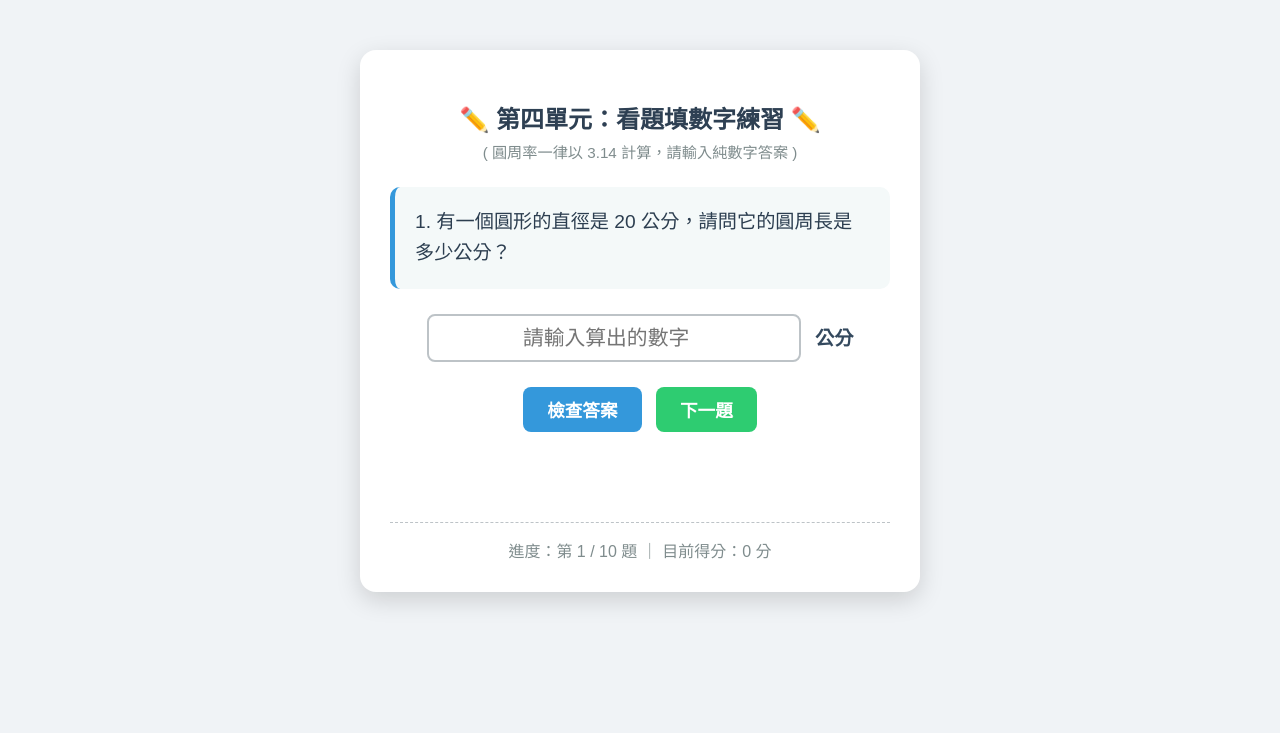
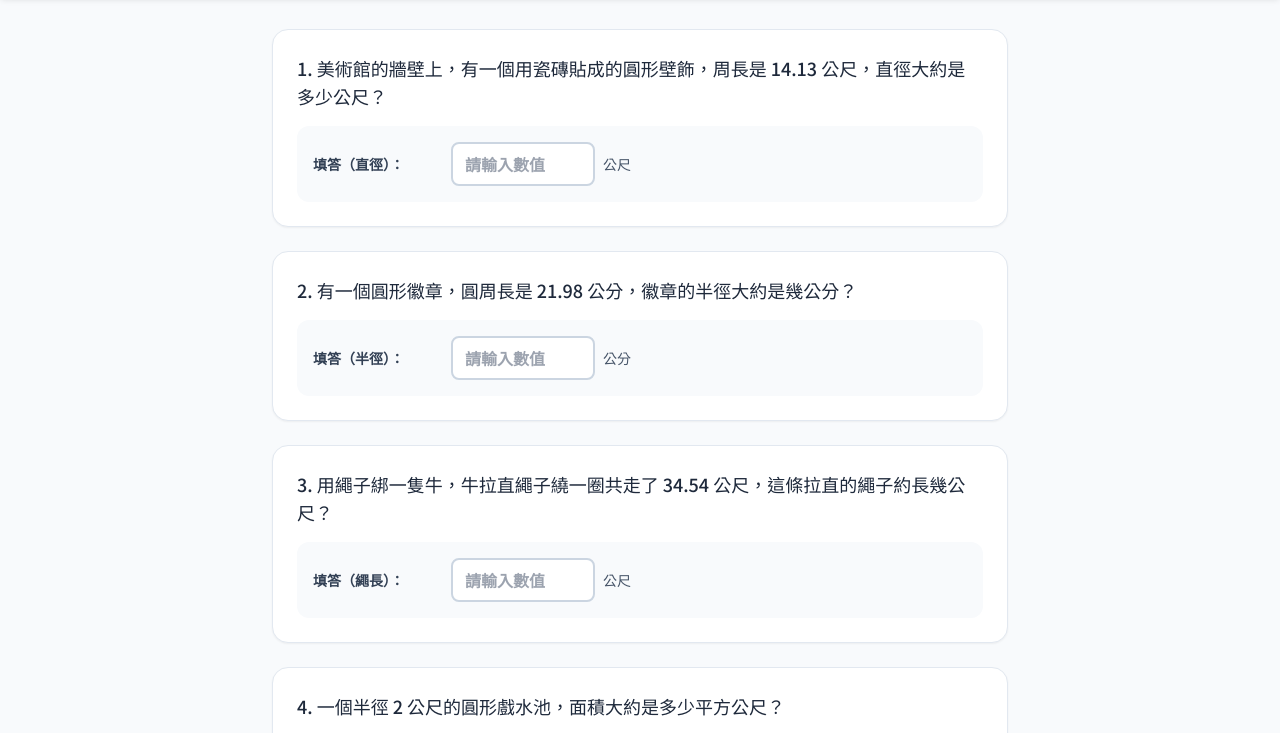
Before and after one commit to chang1115-sys/html, a plain HTML site: page index_1021M.html in a window 1280 px wide. Shown: the part 99-832 px from the top of the page. Drawn offline with nearby package versions, Linux system fonts and the light colour scheme.

Commit message:
Add files via upload

```diff
--- a/index_1021M.html
+++ b/index_1021M.html
@@ -1,186 +1,265 @@
 <!DOCTYPE html>
-<html lang="zh-Hant-TW">
+<html lang="zh-TW">
 <head>
     <meta charset="UTF-8">
     <meta name="viewport" content="width=device-width, initial-scale=1.0">
-    <title>六上數學：圓周長與圓面積填空測驗</title>
+    <title>國小數學：圓周長與圓面積線上測驗</title>
+    <!-- Tailwind CSS CDN -->
+    <script src="https://cdn.tailwindcss.com"></script>
+    <!-- Google Fonts -->
+    <link href="https://fonts.googleapis.com/css2?family=Noto+Sans+TC:wght@400;500;700&display=swap" rel="stylesheet">
     <style>
         body {
-            font-family: 'Microsoft JhengHei', sans-serif;
-            background-color: #f0f3f6;
-            display: flex;
-            justify-content: center;
-            align-items: center;
-            min-height: 100vh;
+            font-family: 'Noto Sans TC', sans-serif;
+            background-color: #f8fafc;
+        }
+        /* 隱藏原生 number 輸入框的上下微調按鈕 */
+        input::-webkit-outer-spin-button,
+        input::-webkit-inner-spin-button {
+            -webkit-appearance: none;
             margin: 0;
-            padding: 20px;
         }
-        .quiz-container {
-            background-color: white;
-            padding: 30px;
-            border-radius: 16px;
-            box-shadow: 0 8px 24px rgba(0,0,0,0.15);
-            text-align: center;
-            max-width: 500px;
-            width: 100%;
+        input[type=number] {
+            -moz-appearance: textfield;
         }
-        h2 { color: #2e4053; margin-bottom: 5px; }
-        .sub-title { color: #7f8c8d; font-size: 0.95rem; margin-bottom: 25px; }
-        .question-box {
-            font-size: 1.2rem;
-            color: #2c3e50;
-            background-color: #f4f9f9;
-            padding: 20px;
-            border-radius: 10px;
-            border-left: 5px solid #3498db;
-            margin-bottom: 25px;
-            text-align: left;
-            line-height: 1.6;
+        .correct-style {
+            border-color: #22c55e !important;
+            background-color: #f0fdf4 !important;
+            color: #15803d !important;
         }
-        .input-area {
-            margin-bottom: 20px;
-        }
-        input[type="number"] {
-            font-size: 1.3rem;
-            padding: 10px;
-            width: 70%;
-            border: 2px solid #bdc3c7;
-            border-radius: 8px;
-            text-align: center;
-            outline: none;
-            transition: 0.3s;
-        }
-        input[type="number"]:focus {
-            border-color: #3498db;
-            box-shadow: 0 0 8px rgba(52,152,219,0.3);
-        }
-        .unit { font-size: 1.2rem; margin-left: 10px; color: #34495e; font-weight: bold; }
-        button {
-            font-size: 1.1rem;
-            padding: 10px 24px;
-            border: none;
-            border-radius: 8px;
-            cursor: pointer;
-            margin: 5px;
-            transition: 0.2s;
-            font-weight: bold;
-        }
-        .btn-submit { background-color: #3498db; color: white; }
-        .btn-submit:hover { background-color: #2980b9; }
-        .btn-next { background-color: #2ecc71; color: white; }
-        .btn-next:hover { background-color: #27ae60; }
-        .result-box {
-            margin-top: 20px;
-            font-size: 1.15rem;
-            font-weight: bold;
-            min-height: 40px;
-            line-height: 1.5;
-        }
-        .correct { color: #27ae60; }
-        .wrong { color: #e74c3c; }
-        .score-box {
-            margin-top: 25px;
-            padding-top: 15px;
-            border-top: 1px dashed #bdc3c7;
-            color: #7f8c8d;
-            font-size: 1rem;
+        .incorrect-style {
+            border-color: #ef4444 !important;
+            background-color: #fef2f2 !important;
+            color: #b91c1c !important;
         }
     </style>
 </head>
-<body>
+<body class="min-h-screen text-slate-800 pb-16">
 
-<div class="quiz-container">
-    <h2>✏️ 第四單元：看題填數字練習 ✏️</h2>
-    <div class="sub-title">( 圓周率一律以 3.14 計算，請輸入純數字答案 )</div>
+    <!-- 頂部標題列 -->
+    <header class="bg-indigo-600 text-white shadow-md mb-8 sticky top-0 z-50">
+        <div class="max-w-3xl mx-auto px-4 py-5 flex justify-between items-center">
+            <div>
+                <h1 class="text-xl sm:text-2xl font-bold flex items-center gap-2">
+                    📐 國小數學：圓周長與圓面積練習測驗
+                </h1>
+                <p class="text-indigo-100 text-xs sm:text-sm mt-1">圓周率請以 3.14 計算，請在框內填入正確答案。</p>
+            </div>
+        </div>
+    </header>
 
-    <div class="question-box" id="question-text">題目載入中...</div>
+    <!-- 主要測驗區域 -->
+    <main class="max-w-3xl mx-auto px-4">
 
-    <div class="input-area">
-        <input type="number" id="user-input" step="0.01" placeholder="請輸入算出的數字" autocomplete="off">
-        <span class="unit" id="unit-text">公分</span>
+        <!-- 題目列表容器 -->
+        <div id="quiz-container" class="space-y-6">
+            <!-- 由 JavaScript 動態生成題目 -->
         </div>
 
-    <button class="btn-submit" onclick="checkAnswer()">檢查答案</button>
-    <button class="btn-next" onclick="nextQuestion()">下一題</button>
+        <!-- 交卷與成績卡片區 -->
+        <div id="action-area" class="mt-8 bg-white rounded-2xl p-6 shadow-sm border border-slate-200 text-center">
+            <button id="submit-btn" onclick="submitQuiz()" class="w-full sm:w-auto px-10 py-3.5 bg-indigo-600 hover:bg-indigo-700 active:bg-indigo-800 text-white font-bold text-lg rounded-xl shadow-md hover:shadow-lg transition transform active:scale-95">
+                📝 完成交卷
+            </button>
 
-    <div class="result-box" id="result-message"></div>
+            <!-- 測驗結果卡片（預設隱藏） -->
+            <div id="result-card" class="hidden mt-6 pt-6 border-t border-slate-200">
+                <h2 class="text-xl font-bold text-slate-700 mb-4">測驗結果</h2>
 
-    <div class="score-box">
-        進度：第 <span id="current-idx">1</span> / 10 題 ｜ 目前得分：<span id="score">0</span> 分
+                <div class="flex justify-center items-center gap-4 sm:gap-8 my-4">
+                    <div class="p-6 rounded-2xl bg-indigo-50 border border-indigo-100 shadow-inner flex-1 max-w-[200px]">
+                        <div class="text-xs sm:text-sm font-semibold text-slate-500 mb-1">最終得分</div>
+                        <div class="text-4xl sm:text-5xl font-extrabold text-indigo-600">
+                            <span id="score-display">0</span> <span class="text-base font-bold text-slate-400">/ 100</span>
                         </div>
                     </div>
 
+                    <div class="p-6 rounded-2xl bg-slate-50 border border-slate-100 shadow-inner flex-1 max-w-[200px]">
+                        <div class="text-xs sm:text-sm font-semibold text-slate-500 mb-1">答對題數</div>
+                        <div class="text-4xl sm:text-5xl font-extrabold text-slate-700">
+                            <span id="correct-count-display">0</span> <span class="text-base font-bold text-slate-400">/ 10 題</span>
+                        </div>
+                    </div>
+                </div>
+
+                <div class="mt-6 flex justify-center gap-4">
+                    <button onclick="resetQuiz()" class="px-8 py-3 bg-slate-700 hover:bg-slate-800 text-white font-bold rounded-xl transition shadow-md">
+                        🔄 重新測驗
+                    </button>
+                </div>
+            </div>
+        </div>
+
+    </main>
+
     <script>
-    // 固定的 10 題核心填充題庫
+        // 題目與標準答案資料庫
         const quizData = [
-        { q: "有一個圓形的直徑是 20 公分，請問它的圓周長是多少公分？", a: 62.8, u: "公分" },
-        { q: "有一個圓形的半徑是 5 公分，請問它的圓周長是多少公分？", a: 31.4, u: "公分" },
-        { q: "一個圓形盤子的半徑是 8 公分，請問它的圓面積是多少平方公分？", a: 200.96, u: "平方公分" },
-        { q: "一個圓形時鐘的直徑是 12 公分，請問它的表面積是多少平方公分？", a: 113.04, u: "平方公分" },
-        { q: "曉明量得一個圓形噴水池的圓周長是 157 公尺，請問這個噴水池的直徑是多少公尺？", a: 50, u: "公尺" },
-        { q: "小華用繩子圍成一個半徑 10 公分的圓，之後他把繩子拉直，這條繩子長度是多少公分？", a: 62.8, u: "公分" },
-        { q: "有一塊扇形草皮剛好是四分之一圓（\(\frac{1}{4}\) 圓），它的半徑是 20 公尺，請問這塊扇形草皮的面積是多少平方公尺？", a: 314, u: "平方公尺" },
-        { q: "有一個半圓形的木板，它的直徑是 10 公分，請問這個半圓形木板的周長是多少公分？(提示：弧長加直徑)", a: 25.7, u: "公分" },
-        { q: "有一台腳踏車輪子的直徑是 50 公分，當輪子向前滾動了 10 圈，腳踏車大約向前移動了多少公分？", a: 1570, u: "公分" },
-        { q: "正方形邊長 10 公分，裡面畫一個最大的圓。請問正方形扣掉這個圓之後，剩下的面積是多少平方公分？", a: 21.5, u: "平方公分" }
+            {
+                id: 1,
+                title: "1. 美術館的牆壁上，有一個用瓷磚貼成的圓形壁飾，周長是 14.13 公尺，直徑大約是多少公尺？",
+                inputs: [
+                    { id: "q1_a1", label: "直徑", unit: "公尺", answer: 4.5 }
+                ]
+            },
+            {
+                id: 2,
+                title: "2. 有一個圓形徽章，圓周長是 21.98 公分，徽章的半徑大約是幾公分？",
+                inputs: [
+                    { id: "q2_a1", label: "半徑", unit: "公分", answer: 3.5 }
+                ]
+            },
+            {
+                id: 3,
+                title: "3. 用繩子綁一隻牛，牛拉直繩子繞一圈共走了 34.54 公尺，這條拉直的繩子約長幾公尺？",
+                inputs: [
+                    { id: "q3_a1", label: "繩長", unit: "公尺", answer: 5.5 }
+                ]
+            },
+            {
+                id: 4,
+                title: "4. 一個半徑 2 公尺的圓形戲水池，面積大約是多少平方公尺？",
+                inputs: [
+                    { id: "q4_a1", label: "面積", unit: "平方公尺", answer: 12.56 }
+                ]
+            },
+            {
+                id: 5,
+                title: "5. 半徑 4.2 公尺的圓面積是半徑 2.1 公尺圓面積的幾倍？",
+                inputs: [
+                    { id: "q5_a1", label: "倍數", unit: "倍", answer: 4 }
+                ]
+            },
+            {
+                id: 6,
+                title: "6. 小月用繩子圍出一個邊長 4 公分的正方形，再以正方形的周長為半徑畫一個圓，這個圓的面積大約是幾平方公分？",
+                inputs: [
+                    { id: "q6_a1", label: "圓面積", unit: "平方公分", answer: 803.84 }
+                ]
+            },
+            {
+                id: 7,
+                title: "7. 半徑 3 公分的圓，面積大約是多少平方公分？",
+                inputs: [
+                    { id: "q7_a1", label: "面積", unit: "平方公分", answer: 28.26 }
+                ]
+            },
+            {
+                id: 8,
+                title: "8. 阿尼想畫一個圓周長約 62.8 公分的圓，他應該將圓規張開大約多少公分來畫？這個圓的面積大約是多少平方公分？",
+                inputs: [
+                    { id: "q8_a1", label: "圓規張開（半徑）", unit: "公分", answer: 10 },
+                    { id: "q8_a2", label: "圓面積", unit: "平方公分", answer: 314 }
+                ]
+            },
+            {
+                id: 9,
+                title: "9. 假如正方形和圓形的周長都是 314 公分，正方形的面積和圓面積大約相差幾平方公分？",
+                inputs: [
+                    { id: "q9_a1", label: "面積相差", unit: "平方公分", answer: 1687.75 }
+                ]
+            },
+            {
+                id: 10,
+                title: "10. 公園裡有一個圓形溜冰場，周長是 75.36 公尺，溜冰場的半徑大約是幾公尺？",
+                inputs: [
+                    { id: "q10_a1", label: "半徑", unit: "公尺", answer: 12 }
+                ]
+            }
         ];
 
-    let currentQuestionIndex = 0;
-    let score = 0;
-    let hasAnswered = false;
+        // 渲染題目列表
+        function renderQuiz() {
+            const container = document.getElementById('quiz-container');
+            container.innerHTML = quizData.map((item) => `
+                <div class="bg-white rounded-2xl p-6 shadow-sm border border-slate-200">
+                    <p class="text-slate-800 text-base sm:text-lg font-medium leading-relaxed mb-4">
+                        ${item.title}
+                    </p>
 
-    function displayQuestion() {
-        hasAnswered = false;
-        document.getElementById("user-input").value = "";
-        document.getElementById("user-input").disabled = false;
-        document.getElementById("result-message").innerText = "";
-
-        const currentQuiz = quizData[currentQuestionIndex];
-        document.getElementById("question-text").innerText = `${currentQuestionIndex + 1}. ${currentQuiz.q}`;
-        document.getElementById("unit-text").innerText = currentQuiz.u;
-        document.getElementById("current-idx").innerText = currentQuestionIndex + 1;
+                    <div class="bg-slate-50 p-4 rounded-xl space-y-3">
+                        ${item.inputs.map(input => `
+                            <div class="flex flex-wrap items-center gap-2">
+                                <label for="${input.id}" class="text-sm font-semibold text-slate-700 min-w-[130px]">
+                                    填答（${input.label}）：
+                                </label>
+                                <div class="relative flex items-center">
+                                    <input type="number" step="any" id="${input.id}"
+                                        placeholder="請輸入數值"
+                                        class="w-36 px-3 py-2 border-2 border-slate-300 rounded-lg focus:outline-none focus:border-indigo-500 font-semibold text-slate-800 transition"
+                                    />
+                                    <span class="ml-2 text-sm font-medium text-slate-600">${input.unit}</span>
+                                </div>
+                            </div>
+                        `).join('')}
+                    </div>
+                </div>
+            `).join('');
         }
 
-    function checkAnswer() {
-        if (hasAnswered) return;
-
-        const userInput = parseFloat(document.getElementById("user-input").value);
-        const resultEl = document.getElementById("result-message");
-        const currentQuiz = quizData[currentQuestionIndex];
-
-        if (isNaN(userInput)) {
-            resultEl.innerHTML = "<span class='wrong'>⚠️ 請先輸入數字答案！</span>";
-            return;
+        // 檢查數值是否正確（容許極微小浮點數誤差）
+        function checkValue(userVal, targetVal) {
+            if (userVal === "" || userVal === null) return false;
+            const parsedVal = parseFloat(userVal);
+            return Math.abs(parsedVal - targetVal) < 0.01;
         }
 
-        hasAnswered = true;
-        document.getElementById("user-input").disabled = true;
+        // 送出測驗與計分
+        function submitQuiz() {
+            let correctCount = 0;
 
-        // 使用極小差距比對，避免浮點數誤差
-        if (Math.abs(userInput - currentQuiz.a) < 0.01) {
-            resultEl.innerHTML = "<span class='correct'>⭕ 答對了！計算非常精準！</span>";
-            score += 10;
-            document.getElementById("score").innerText = score;
+            quizData.forEach(item => {
+                let isItemCorrect = true;
+
+                item.inputs.forEach(input => {
+                    const inputElem = document.getElementById(input.id);
+                    const userValue = inputElem.value.trim();
+
+                    if (checkValue(userValue, input.answer)) {
+                        inputElem.classList.add('correct-style');
+                        inputElem.classList.remove('incorrect-style');
                     } else {
-            resultEl.innerHTML = `<span class='wrong'>❌ 答錯了！<br>正確答案應該是：${currentQuiz.a}</span>`;
+                        inputElem.classList.add('incorrect-style');
+                        inputElem.classList.remove('correct-style');
+                        isItemCorrect = false;
                     }
+                });
+
+                if (isItemCorrect) {
+                    correctCount++;
+                }
+            });
+
+            // 計算分數（每題 10 分）
+            const score = correctCount * 10;
+            document.getElementById('score-display').innerText = score;
+            document.getElementById('correct-count-display').innerText = correctCount;
+
+            // 顯示成績結果
+            document.getElementById('result-card').classList.remove('hidden');
+
+            // 平滑滾動至成績區域
+            document.getElementById('action-area').scrollIntoView({ behavior: 'smooth' });
         }
 
-    function nextQuestion() {
-        if (currentQuestionIndex < quizData.length - 1) {
-            currentQuestionIndex++;
-            displayQuestion();
-        } else {
-            document.getElementById("question-text").innerHTML = `🎉 <b>測驗結束！</b><br>您總共獲得了 <b>${score}</b> 分！`;
-            document.getElementById("user-input").style.display = "none";
-            document.getElementById("unit-text").style.display = "none";
-            document.getElementById("result-message").innerText = score === 100 ? "太神了！完美的 100 分！💯" : "辛苦了！多練習幾次會更熟練喔！";
-        }
+        // 重新測驗
+        function resetQuiz() {
+            quizData.forEach(item => {
+                item.inputs.forEach(input => {
+                    const inputElem = document.getElementById(input.id);
+                    inputElem.value = "";
+                    inputElem.classList.remove('correct-style', 'incorrect-style');
+                });
+            });
+
+            document.getElementById('result-card').classList.add('hidden');
+            window.scrollTo({ top: 0, behavior: 'smooth' });
         }
 
-    // 網頁載入時啟動第一題
-    window.onload = displayQuestion;
+        // 頁面載入後自動渲染題目
+        window.onload = function() {
+            renderQuiz();
+        };
     </script>
-
 </body>
 </html>
```
Lines whose indentation alone changed are shown as unchanged.
